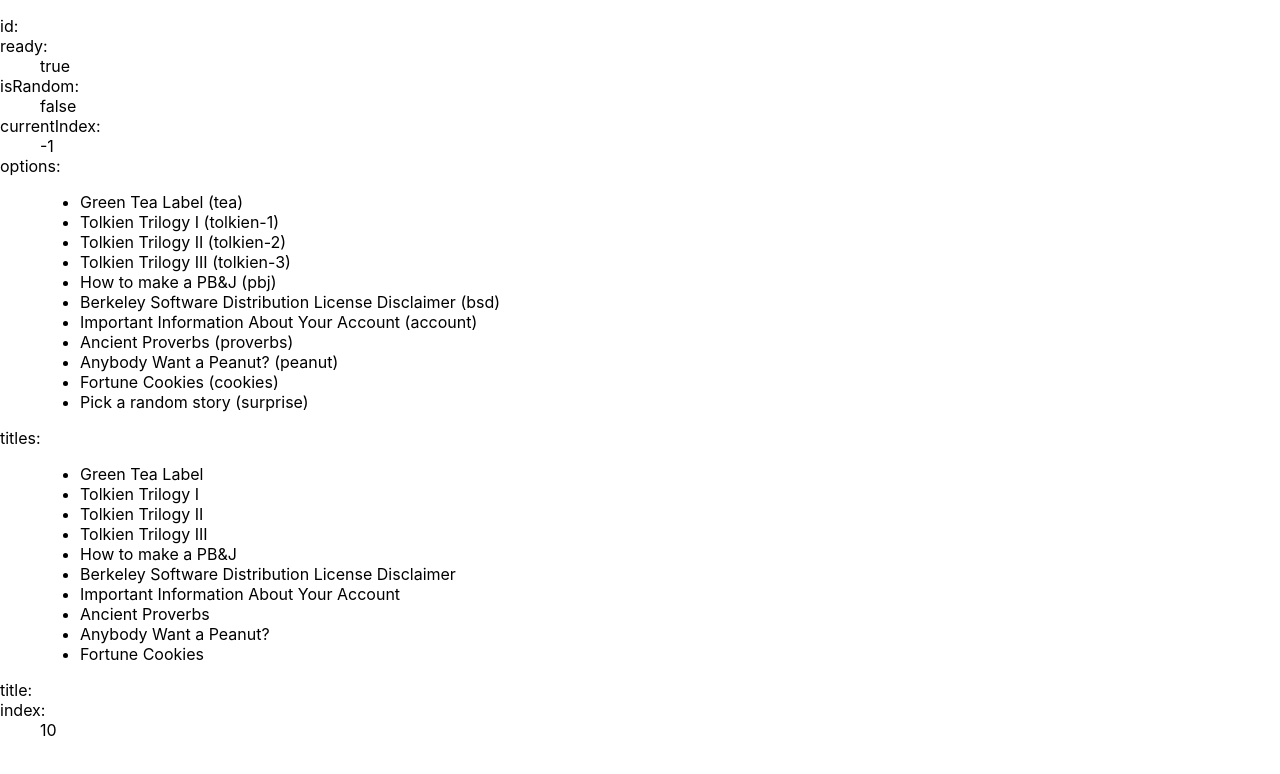
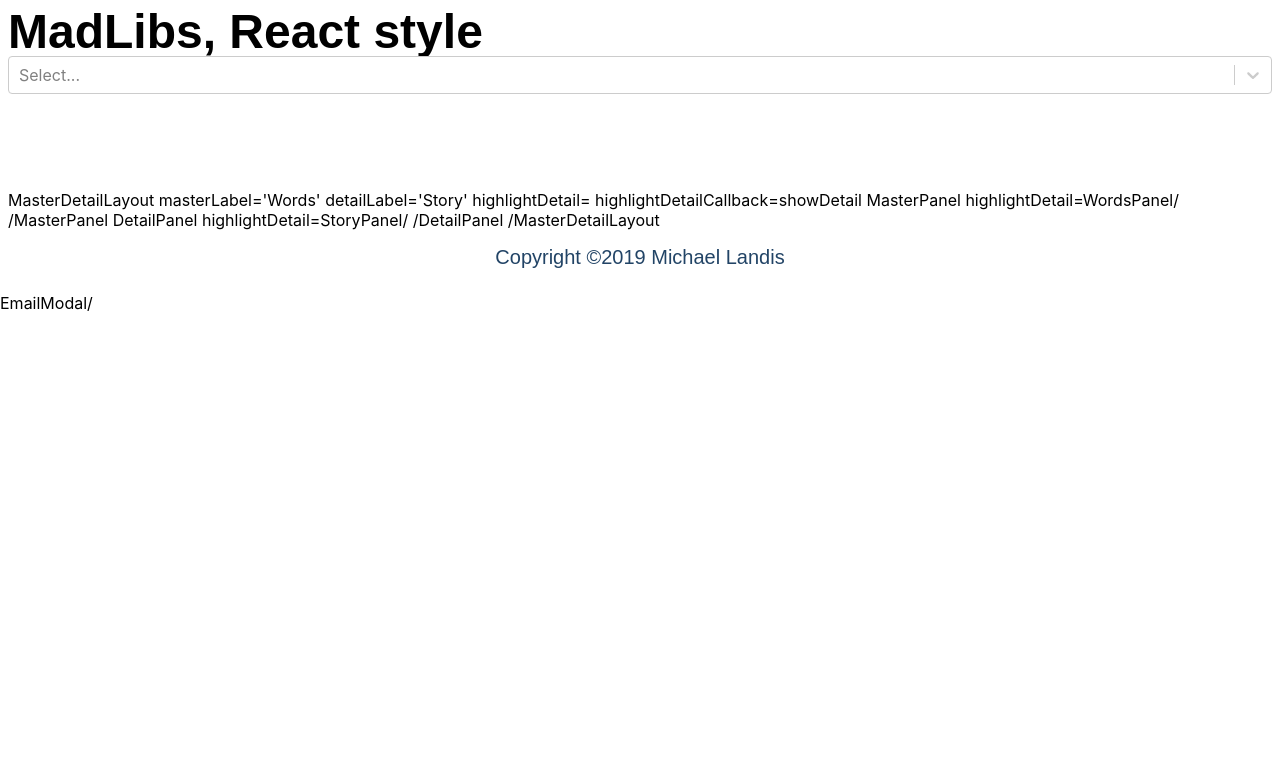
Before and after one commit to landisdesign/reactlibs-ts, a React (Create React App) app: page /development/madlibs-ts/stories in a window 1280 px wide. Shown: the top 774 px of the page. Built offline with nearby package versions, Linux system fonts and the light colour scheme; a web font is replaced by a local one.

Commit message:
Add react-select implementation

```diff
--- a/package.json
+++ b/package.json
@@ -12,6 +12,7 @@
     "@types/react-dom": "^16.9.4",
     "@types/react-redux": "^7.1.5",
     "@types/react-router-dom": "^5.1.3",
+    "@types/react-select": "^3.0.8",
     "@types/redux-logger": "^3.0.7",
     "node-sass": "^4.13.0",
     "react": "^16.12.0",
@@ -19,6 +20,7 @@
     "react-redux": "^7.1.3",
     "react-router-dom": "^5.1.2",
     "react-scripts": "3.3.0",
+    "react-select": "^3.0.8",
     "redux": "^4.0.4",
     "redux-logger": "^3.0.6",
     "redux-thunk": "^2.3.0",
--- a/src/App.tsx
+++ b/src/App.tsx
@@ -9,16 +9,19 @@
 }
 
 export default class App extends React.Component {
+
+	private appOutput({match, history}: RouteChildrenProps<StoryParams>) {
+		return <>
+			<Landing path={match?.path} history={history}/>
+			<Application id={match?.params.id} history={history}/>
+		</>;
+	}
+
 	render() {
 
-		const defaultRender = ({match, history}: RouteChildrenProps<StoryParams>): React.ReactNode => <>
-			<Landing path={match?.path} history={history}/>
-			<Application id={match?.params.id}/>
-		</>;
-
 		return <Switch>
-			<Route path={['/stories/:id']} render={defaultRender}/>
-			<Route path={['/', '/stories']} exact={true} render={defaultRender}/>
+			<Route path={['/stories/:id']} render={this.appOutput}/>
+			<Route path={['/', '/stories']} exact={true} render={this.appOutput}/>
 			<Route><Redirect to='/'/></Route>
 		</Switch>;
 	}
--- /dev/null
+++ b/src/components/Application/Application.module.scss
@@ -0,0 +1,14 @@
+@import '../../common/_variables';
+
+.application {
+	display: grid;
+	grid-template-rows: auto auto auto 1fr auto;
+	box-sizing: border-box;
+	height: 100%;
+	padding: .5rem;
+}
+
+.selector {
+	position: relative;
+	z-index: 1000; // To go above the tabs in the MasterDetailPanel
+}
--- a/src/components/Application/index.tsx
+++ b/src/components/Application/index.tsx
@@ -1,3 +1,4 @@
+import { History } from 'history';
 import { Dispatch } from 'redux';
 import { connect, ConnectedProps } from 'react-redux';
 
@@ -8,11 +9,12 @@
 
 import ApplicationView from './view';
 
-const RANDOM_ID = 'surprise';
+export const RANDOM_ID = 'surprise';
 
 export type ReduxProps = ConnectedProps<typeof connector>;
 
 export interface ReceivedProps {
+	history: History;
 	id?: string;
 }
 
@@ -23,8 +25,8 @@
 
 const mapState = (state: ReduxState, ownProps: ReceivedProps) => {
 
-	const options: MenuData[] = state.stories.map(({id, title}) => ({value: id, label: title}));
-	const titles: string[] = options.map(({label}) => label);
+	const options:MenuData[] = state.stories.map(({id, title}) => ({value: id, label: title}));
+	const titles: string[] = options.map(({label}:{label:string}) => label);
 	options.push( {value: RANDOM_ID, label: 'Pick a random story'} );
 
 	const ready = state.config.loaded && titles.length > 0;
@@ -56,7 +58,9 @@
 		dispatch(setShowStory(false));
 		dispatch(clearEntries(index));
 		dispatch(setWillClear(false));
-	}
+	},
+	// View will never need to set clear independently. Prevent accidents by removing parameter for view.
+	setWillClear: () => dispatch(setWillClear(true))
 });
 
 const connector = connect(mapState, mapDispatch);
--- a/src/components/Application/view.tsx
+++ b/src/components/Application/view.tsx
@@ -1,20 +1,48 @@
 import React from 'react';
 import { Redirect } from 'react-router-dom';
 
-import { arraysEqual, objectsEqual, shallowPropsChanged } from '../../common';
+import Select, { ValueType } from 'react-select';
 
-import { ReduxProps, ReceivedProps } from './index';
+import { shallowPropsChanged } from '../../common';
+
+import { ReduxProps, ReceivedProps, MenuData, RANDOM_ID } from './index';
+
+import Copyright from '../../elements/Copyright';
+import Title from '../../elements/Title';
+
+import styles from './Application.module.scss';
 
 export type ApplicationProps = ReduxProps & ReceivedProps;
 
 export default class ApplicationView extends React.Component<ApplicationProps> {
 
+	constructor(props: ApplicationProps) {
+		super(props);
+		this.onChange = this.onChange.bind(this);
+	}
+
+	onChange(selectedOption: ValueType<MenuData>) {
+		if (selectedOption) {
+			const { value } = selectedOption as MenuData;
+			const {
+				history,
+
+				setStoryIndex,
+				setWillClear
+			} = this.props;
+			if (value === RANDOM_ID) {
+				setStoryIndex(-1);
+			}
+			history.push('/stories/' + value);
+			setWillClear();
+		}
+	}
+
 	shouldComponentUpdate(nextProps: ApplicationProps) {
 
 		const shallowPropKeys = ['ready', 'currentIndex', 'savedIndex', 'willClear', 'showStory', 'isRandom'];
 
-		return shallowPropsChanged(this.props, nextProps, shallowPropKeys)
-			|| !arraysEqual(this.props.options, nextProps.options, objectsEqual);
+		return shallowPropsChanged(this.props, nextProps, shallowPropKeys);
 	}
 
 	componentDidMount() {
@@ -50,7 +78,7 @@
 			resetScreen
 		} = this.props;
 
-		if (ready && (ready !== prevProps.ready) ) {
+		if (ready) {
 			if (isRandom !== prevProps.isRandom) {
 				setRandom(isRandom);
 			}
@@ -71,6 +99,7 @@
 			options,
 			titles,
 			isRandom,
+			showStory,
 			id
 		} = this.props;
 
@@ -82,19 +111,25 @@
 			return <Redirect to='/stories'/>;
 		}
 
-		let index = isRandom ? currentIndex : options.length - 1;
+		const index = isRandom ? options.length - 1 : currentIndex;
 		const title = isRandom ? '(Mystery story)' : (index === -1 ? '\xA0' : titles[index]); // \xA0 maintains space for title
 
-		// to be replaced by actual ApplicationView content
-		return <dl>
-			<dt>id:</dt><dd>{id}</dd>
-			<dt>ready:</dt><dd>{ready.toString()}</dd>
-			<dt>isRandom:</dt><dd>{isRandom.toString()}</dd>
-			<dt>currentIndex:</dt><dd>{currentIndex}</dd>
-			<dt>options:</dt><dd><ul>{ options.map(({label, value}) => <li>{label} ({value})</li>) }</ul></dd>
-			<dt>titles:</dt><dd><ul>{ titles.map(title => <li>{title}</li>) }</ul></dd>
-			<dt>title:</dt><dd>{title}</dd>
-			<dt>index:</dt><dd>{index}</dd>
-		</dl>;
+		return 	<>
+			<div className={styles.application}>
+				<Title packed={true}>MadLibs, React style</Title>
+				<Select className={styles.selector} options={options} value={options[index]} onChange={this.onChange} isSearchable={false} />
+				<Title>{title}</Title>
+				MasterDetailLayout masterLabel='Words' detailLabel='Story' highlightDetail={showStory} highlightDetailCallback=showDetail
+					MasterPanel highlightDetail={showStory}
+						WordsPanel/
+					/MasterPanel
+					DetailPanel highlightDetail={showStory}
+						StoryPanel/
+					/DetailPanel
+				/MasterDetailLayout
+				<Copyright/>
+			</div>
+			EmailModal/
+		</>;
 	}
 }
```
Also changed, not shown: 1 other file (tests, documents, lock files or other folders).
